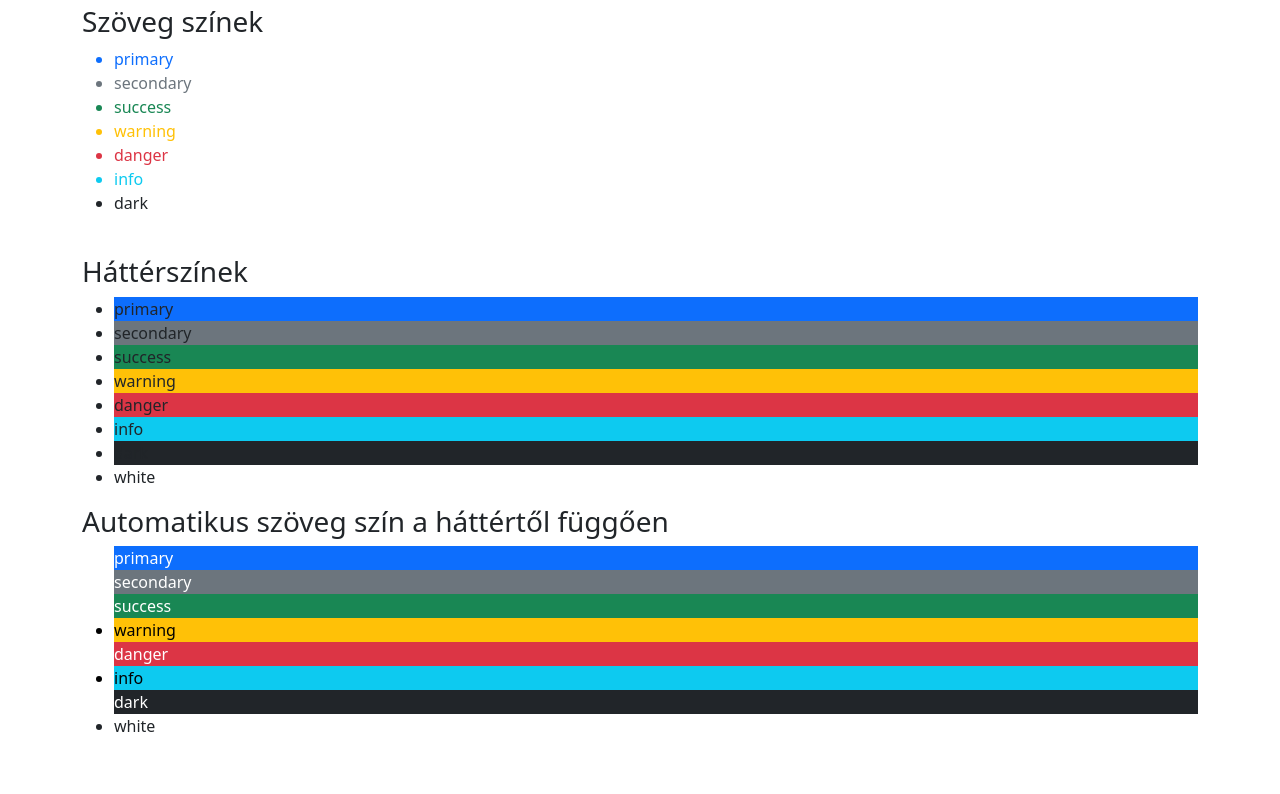
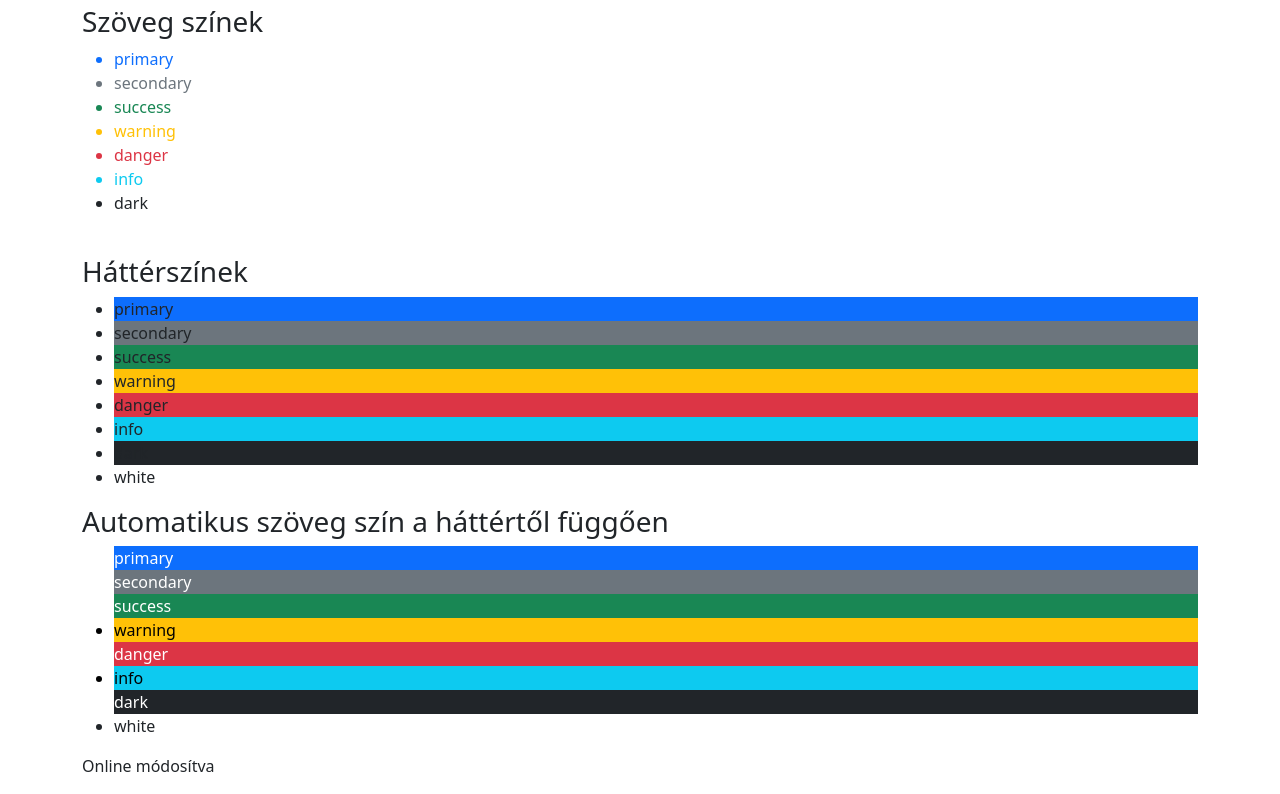
Before and after one commit to MaxVerstappen11/Bootstrap, a plain HTML site: page index.html in a window 1280 px wide. Shown: the part 417-1211 px from the top of the page. Before the commit the page ends 1171 px from the top, so only its background shows below. Drawn offline with nearby package versions, Linux system fonts and the light colour scheme.

Commit message:
Online update

```diff
--- a/index.html
+++ b/index.html
@@ -52,6 +52,9 @@
             <li class="text-bg-dark">dark</li>
             <li class="text-bg-white">white</li>
         </ul>
+
+        <p>Online módosítva</p>
+
     </div>
 
 
```
